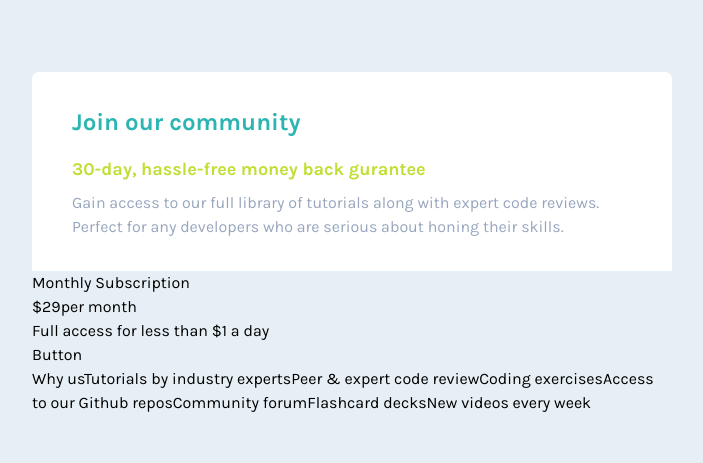
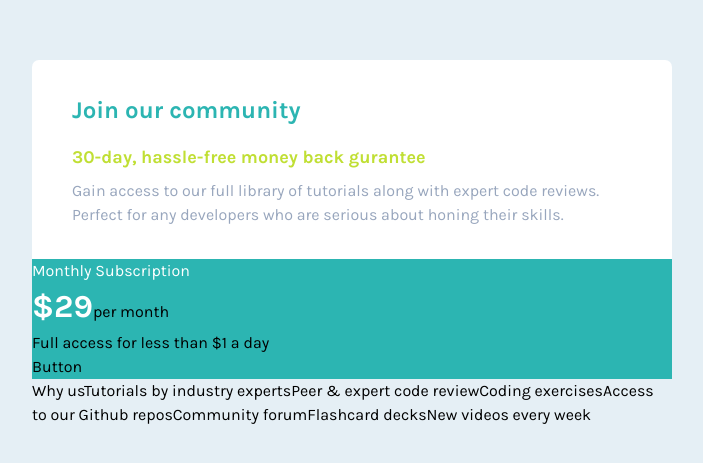
Before and after one commit to Jithin-b-p/single-price-grid-component, a React (Vite) app: page / in a window 1280 px wide. Shown: the part 157-620 px from the top of the page, without its empty margins (288-991 px from the left). Built offline with nearby package versions, Linux system fonts and the light colour scheme.

Commit message:
adding styles to price section

```diff
--- a/src/components/PriceComponent.jsx
+++ b/src/components/PriceComponent.jsx
@@ -14,7 +14,13 @@ const SectionOne = styled.div`
   padding-block: 2rem;
 `;
 
-const PricingSection = styled.section``;
+const PricingSection = styled.section`
+  background-color: hsl(var(--clr-primary-cyan-200));
+`;
+
+const PriceTitle = styled.span`
+  color: hsl(var(--clr-white));
+`;
 
 const About = styled.div``;
 
@@ -38,6 +44,12 @@ const Description = styled.p`
   color: hsl(var(--clr-neutral-200));
 `;
 
+const Price = styled.span`
+  font-size: 2rem;
+  font-weight: 700;
+  color: hsl(var(--clr-white));
+`;
+
 function PriceComponent() {
   return (
     <Container>
@@ -53,9 +65,9 @@ function PriceComponent() {
       </SectionOne>
 
       <PricingSection>
-        <span>Monthly Subscription</span>
+        <PriceTitle>Monthly Subscription</PriceTitle>
         <div>
-          <span>$29</span>
+          <Price>$29</Price>
           <span>per month</span>
         </div>
 
--- a/src/index.css
+++ b/src/index.css
@@ -21,6 +21,7 @@
 
   --clr-primary-cyan-100: 179 62% 43%;
   --clr-primary-cyan-200: 179 61% 44%;
+
   --clr-primary-yellow: 71 73% 54%;
 
   --clr-neutral-100: 204 43% 93%;
```
Also changed, not shown: src/components/MonthlySubscription.jsx (added).
